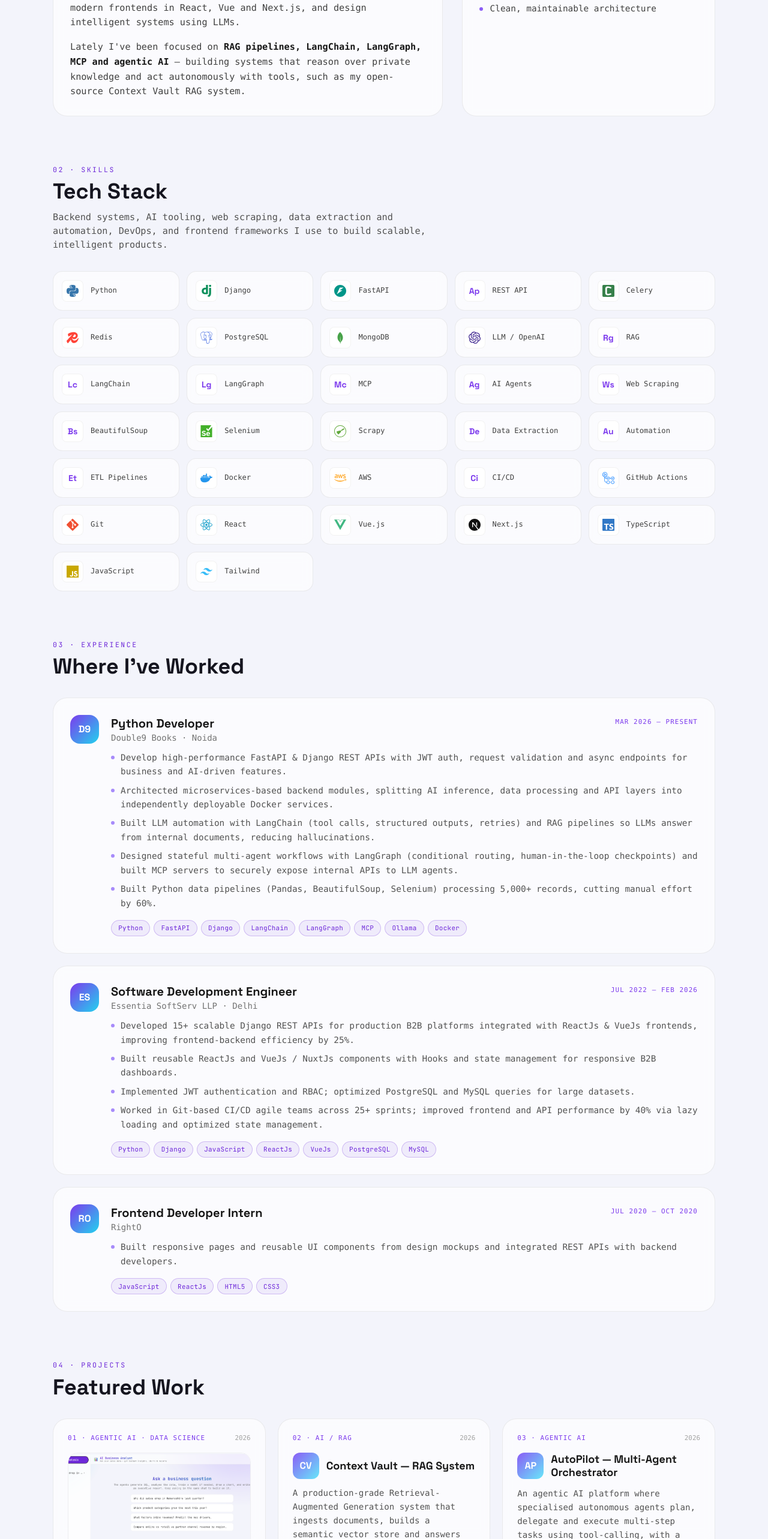
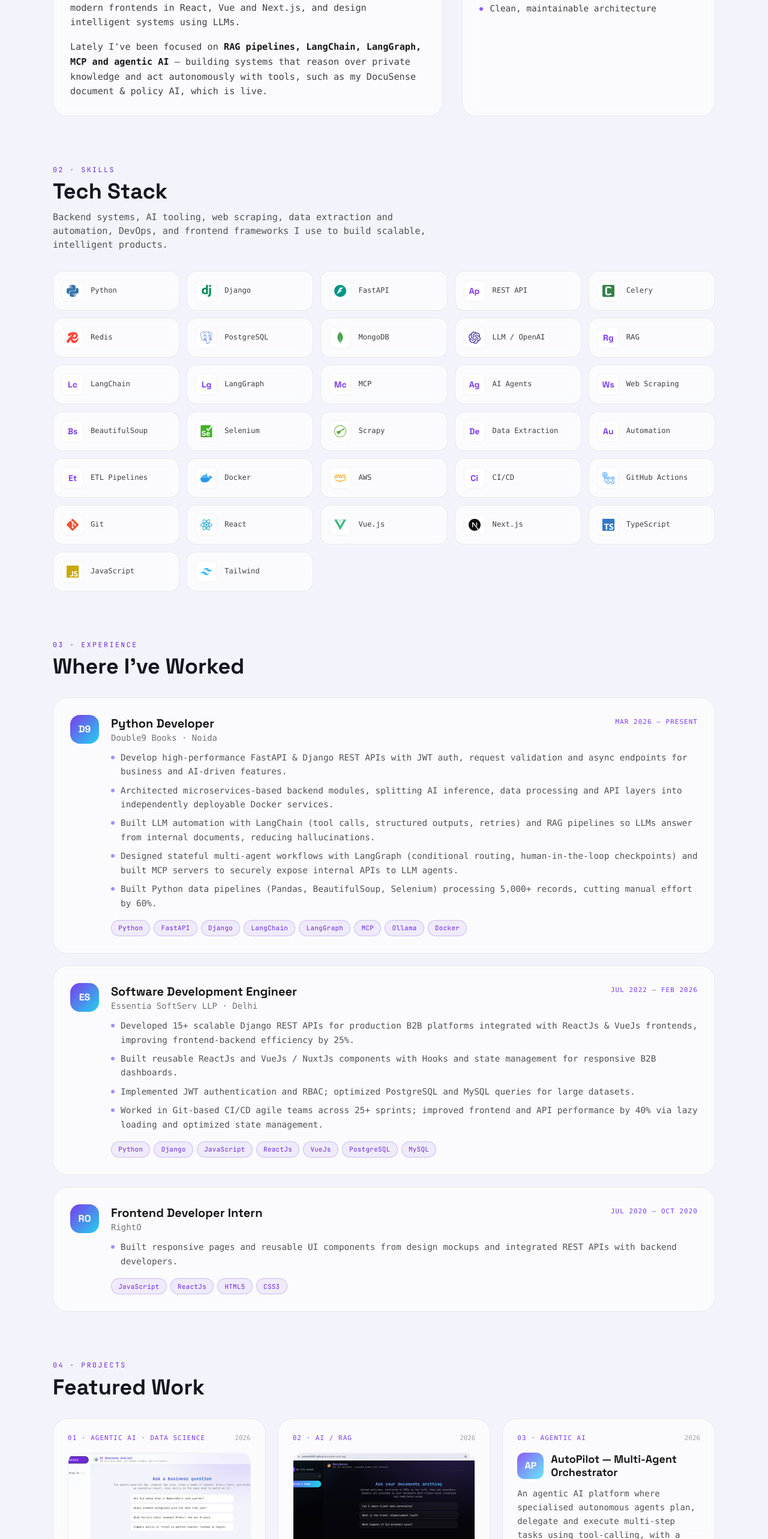
Before and after one commit to sumankr0087/Portfolio, a Next.js app in the folder frontend/: page / in a window 1280 px wide. Shown: the part 1142-3708 px from the top of the page at 60% size. Built offline with nearby package versions, Linux system fonts and the light colour scheme.

Commit message:
Add DocuSense project (live demo + screenshot) at position 2

```diff
--- a/frontend/src/app/components/chatKnowledge.ts
+++ b/frontend/src/app/components/chatKnowledge.ts
@@ -21,7 +21,7 @@ export const CHUNKS: Chunk[] = [
   {
     topic: "focus",
     aliases: ["focus", "specialise", "specialize", "lately", "working on", "interests", "passion"],
-    text: "Lately Suman has focused on RAG pipelines, LangChain, LangGraph, MCP and agentic AI — systems that reason over private knowledge and act autonomously with tools, such as his open-source Context Vault RAG system. His focus areas: full-stack web development, LLM & RAG applications, agentic AI & tool-calling, REST APIs & backend systems, and clean, maintainable architecture.",
+    text: "Lately Suman has focused on RAG pipelines, LangChain, LangGraph, MCP and agentic AI — systems that reason over private knowledge and act autonomously with tools, such as his DocuSense document & policy AI. His focus areas: full-stack web development, LLM & RAG applications, agentic AI & tool-calling, REST APIs & backend systems, and clean, maintainable architecture.",
   },
 
   // ---- Current role / experience ----
@@ -68,7 +68,7 @@ export const CHUNKS: Chunk[] = [
   {
     topic: "skills-ai",
     aliases: ["ai", "ml", "llm", "rag", "agent", "agentic", "langchain", "langgraph", "mcp", "vector", "openai", "machine learning", "gen ai"],
-    text: "On the AI side Suman builds RAG pipelines, LLM apps and agentic systems using LangChain, LangGraph, MCP, OpenAI and vector databases — tool-calling assistants that reason over private data and act autonomously. Example: the open-source Context Vault RAG system.",
+    text: "On the AI side Suman builds RAG pipelines, LLM apps and agentic systems using LangChain, LangGraph, MCP, OpenAI and vector databases — tool-calling assistants that reason over private data and act autonomously. Example: DocuSense, his live document & policy AI.",
   },
   {
     topic: "skills-scraping",
@@ -92,7 +92,7 @@ export const CHUNKS: Chunk[] = [
   {
     topic: "projects-overview",
     aliases: ["project", "projects", "built", "portfolio", "featured", "work", "made", "created"],
-    text: "Featured projects: Autonomous Data Scientist (multi-agent AI business analyst, live demo), Context Vault (RAG system, open-source), AutoPilot (multi-agent orchestrator), DocuMind (AI document Q&A SaaS), DevConnect (developer social platform) and ShopSphere (e-commerce engine with AI recommendations). Ask about any one for details.",
+    text: "Featured projects: Autonomous Data Scientist (multi-agent AI business analyst, live demo), DocuSense (document & policy AI with citations, live demo), AutoPilot (multi-agent orchestrator), DocuMind (AI document Q&A SaaS), DevConnect (developer social platform) and ShopSphere (e-commerce engine with AI recommendations). Ask about any one for details.",
   },
   {
     topic: "project-autonomous-data-scientist",
@@ -100,9 +100,9 @@ export const CHUNKS: Chunk[] = [
     text: "Autonomous Data Scientist (AI Business Analyst) is Suman's latest project — a multi-agent AI system that turns a plain-English business question into a full data-science workflow: it generates SQL, runs exploratory analysis, trains ML models, draws charts and writes an executive report, with no code written by the user. Built with LangGraph, LangChain, Google Gemini, FastAPI, DuckDB, scikit-learn and Next.js. Live demo: sumankr0087.github.io/autonomous-data-scientist · Code: github.com/sumankr0087/autonomous-data-scientist",
   },
   {
-    topic: "project-context-vault",
-    aliases: ["context vault", "rag system", "retrieval", "vector store", "cited sources", "open source"],
-    text: "Context Vault is a production-grade Retrieval-Augmented Generation (RAG) system that ingests documents, builds a semantic vector store and answers questions grounded in your own knowledge base with cited sources. Built with Python, FastAPI, a Vector DB and LLMs. It's open-source: github.com/sumankr0087/context-vault-rag",
+    topic: "project-docusense",
+    aliases: ["docusense", "document ai", "policy ai", "rag system", "context vault", "retrieval", "vector store", "citations", "cited sources"],
+    text: "DocuSense is an enterprise document & policy AI (RAG system). Upload PDFs/policies and ask questions in plain English — it answers strictly from your documents with clause-level citations, a hallucination guardrail that refuses to guess, and automatic compliance notes. Built with LangChain, Chroma, Groq, FastEmbed, FastAPI and Next.js. Live demo: sumankr0087.github.io/context-vault-rag/ · Code: github.com/sumankr0087/context-vault-rag",
   },
   {
     topic: "project-autopilot",
--- a/frontend/src/app/sections/About.tsx
+++ b/frontend/src/app/sections/About.tsx
@@ -22,7 +22,7 @@ export default function About() {
             Lately I&apos;ve been focused on <span className="text-neutral-900 font-semibold">
             RAG pipelines, LangChain, LangGraph, MCP and agentic AI</span> — building
             systems that reason over private knowledge and act autonomously with tools,
-            such as my open-source Context Vault RAG system.
+            such as my DocuSense document & policy AI, which is live.
           </p>
         </div>
 
--- a/frontend/src/app/sections/Projects.tsx
+++ b/frontend/src/app/sections/Projects.tsx
@@ -32,11 +32,13 @@ const projects: Project[] = [
     no: "02",
     category: "AI / RAG",
     year: "2026",
-    badge: "CV",
-    title: "Context Vault — RAG System",
-    desc: "A production-grade Retrieval-Augmented Generation system that ingests documents, builds a semantic vector store and answers questions grounded in your own knowledge base with cited sources.",
-    tags: ["Python", "FastAPI", "Vector DB", "LLM", "RAG"],
+    badge: "DP",
+    title: "DocuSense — Document & Policy AI",
+    desc: "An enterprise document & policy assistant that answers questions strictly from your uploaded files — with clause-level citations, a hallucination guardrail that refuses to guess, and automatic compliance notes. Hybrid semantic + keyword search over a vector store.",
+    tags: ["LangChain", "Chroma", "Groq", "FastEmbed", "FastAPI", "Next.js"],
     github: "https://github.com/sumankr0087/context-vault-rag",
+    live: "https://sumankr0087.github.io/context-vault-rag/",
+    image: `${BASE}/projects/docusense.png`,
   },
   {
     no: "03",
```
Also changed, not shown: frontend/public/projects/docusense.png (added).
